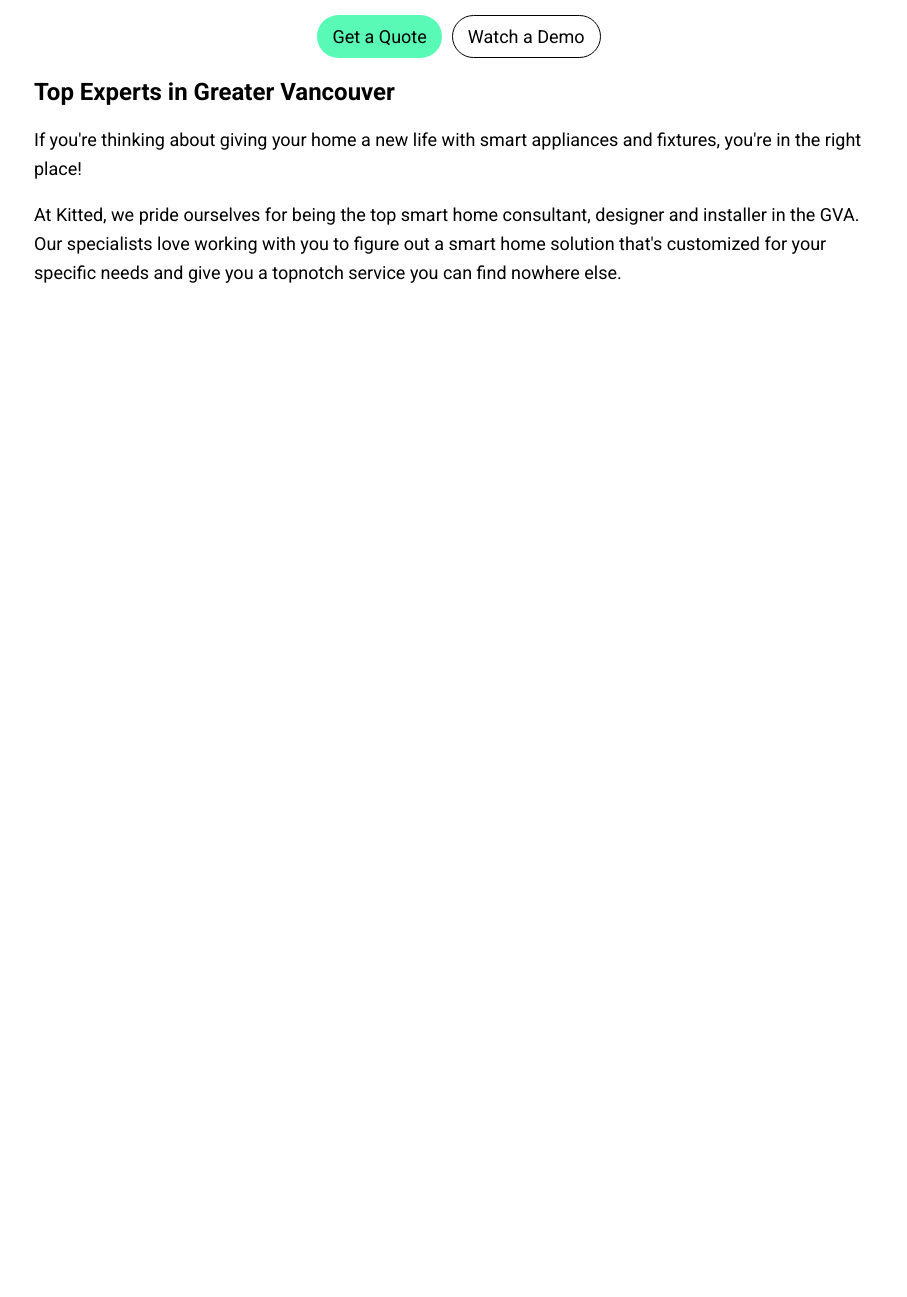
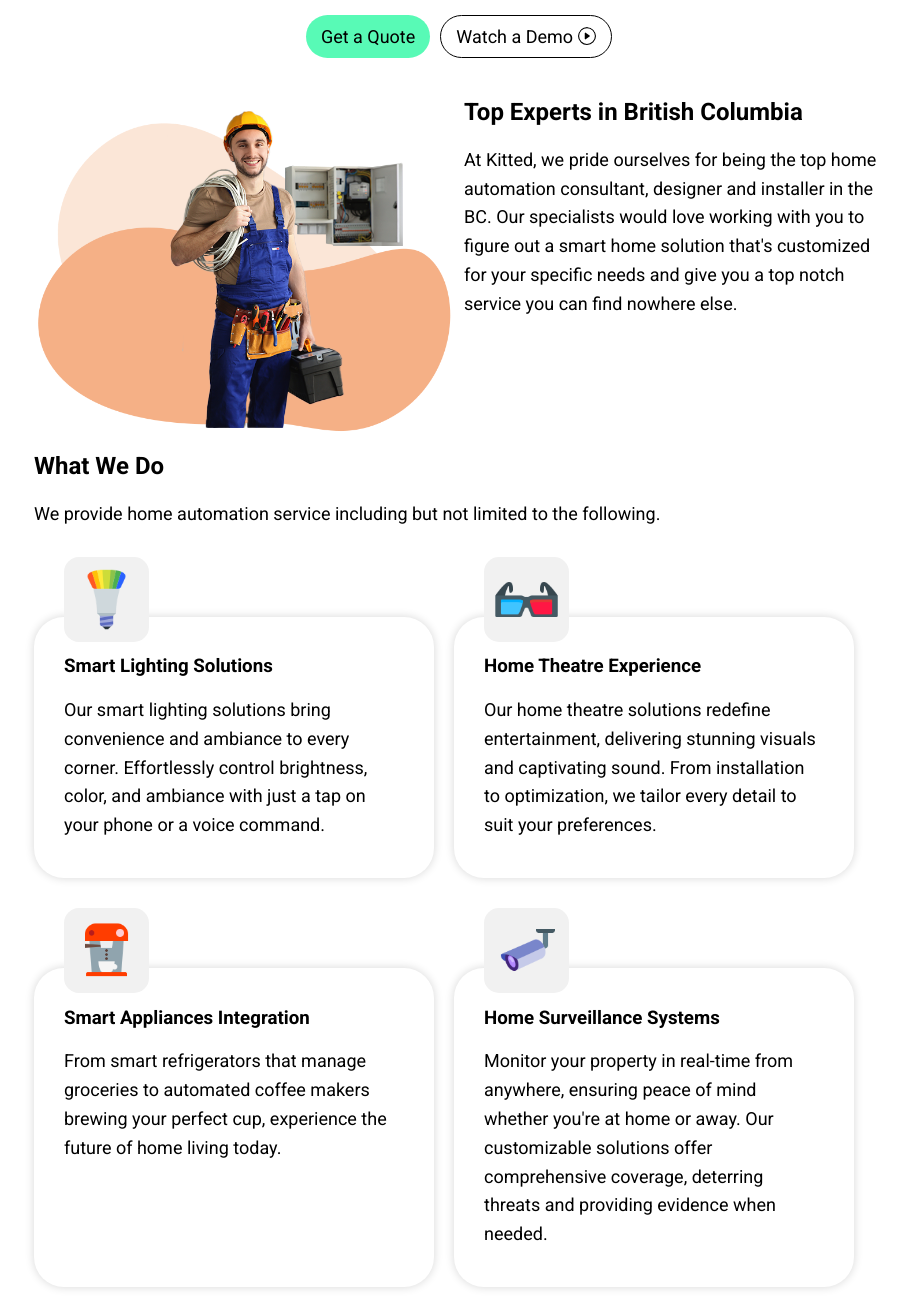
Before and after one commit to socketshowbiz/kitted, a plain HTML site: page index.html in a window 1280 px wide. Shown: the part 678-1975 px from the top of the page, without its empty margins (181-1088 px from the left). Before the commit the page ends 994 px from the top, so only its background shows below. Drawn offline with Linux system fonts and the light colour scheme.

Commit message:
services

```diff
--- a/index.html
+++ b/index.html
@@ -19,7 +19,9 @@
   <body>
     <div class="nav">
       <img src="./imgs/logo.svg" alt="kitted house" />
-      <a href="" target="_blank">Get a Quote</a>
+      <a href="https://forms.gle/JZFF9xgFmSEenpwGA" target="_blank"
+        >Get a Quote</a
+      >
     </div>
 
     <div class="container">
@@ -34,25 +36,121 @@
           solutions.</p
         >
         <div class="hero-cta">
-          <a class="btn-primary" href="">Get a Quote</a>
-          <a class="btn-outline" href="">Watch a Demo</a>
+          <a
+            class="btn-primary"
+            target="_blank"
+            href="https://forms.gle/JZFF9xgFmSEenpwGA"
+            >Get a Quote</a
+          >
+          <a class="btn-outline" href="#demo" onclick="openModal()"
+            >Watch a Demo
+            <img class="btn-icon" src="./imgs/play-circle.svg" alt=""
+          /></a>
         </div>
       </div>
 
       <div class="intro">
-        <h2>Top Experts in Greater Vancouver</h2>
+        <img src="./imgs/electrician.png" alt="" />
+        <div class="copy">
+          <h2>Top Experts in British Columbia</h2>
+          <p
+            >At Kitted, we pride ourselves for being the top home automation
+            consultant, designer and installer in the BC. Our specialists would
+            love working with you to figure out a smart home solution that's
+            customized for your specific needs and give you a top notch service
+            you can find nowhere else.</p
+          >
+        </div>
+      </div>
+
+      <div class="services">
+        <h2>What We Do</h2>
         <p
-          >If you're thinking about giving your home a new life with smart
-          appliances and fixtures, you're in the right place!</p
+          >We provide home automation service including but not limited to the
+          following.</p
         >
-        <p
-          >At Kitted, we pride ourselves for being the top smart home
-          consultant, designer and installer in the GVA. Our specialists love
-          working with you to figure out a smart home solution that's customized
-          for your specific needs and give you a topnotch service you can find
-          nowhere else.</p
-        >
+        <div class="service-items">
+          <div class="service-card">
+            <img src="./imgs/icons8-rgb-lamp-96.png" alt="" />
+            <h3>Smart Lighting Solutions</h3>
+            <p>
+              Our smart lighting solutions bring convenience and ambiance to
+              every corner. Effortlessly control brightness, color, and ambiance
+              with just a tap on your phone or a voice command.
+            </p>
+          </div>
+
+          <div class="service-card">
+            <img src="./imgs/icons8-3d-glasses-96.png" alt="" />
+            <h3>Home Theatre Experience</h3>
+            <p>
+              Our home theatre solutions redefine entertainment, delivering
+              stunning visuals and captivating sound. From installation to
+              optimization, we tailor every detail to suit your preferences.
+            </p>
+          </div>
+
+          <div class="service-card">
+            <img src="./imgs/icons8-coffee-machine-96.png" alt="" />
+            <h3>Smart Appliances Integration</h3>
+            <p>
+              From smart refrigerators that manage groceries to automated coffee
+              makers brewing your perfect cup, experience the future of home
+              living today.
+            </p>
+          </div>
+
+          <div class="service-card">
+            <img src="./imgs/icons8-cctv-96.png" alt="" />
+            <h3>Home Surveillance Systems</h3>
+            <p>
+              Monitor your property in real-time from anywhere, ensuring peace
+              of mind whether you're at home or away. Our customizable solutions
+              offer comprehensive coverage, deterring threats and providing
+              evidence when needed.
+            </p>
+          </div>
+        </div>
+      </div>
+
+      <div id="modal-overlay">
+        <div id="modal-content">
+          <video id="modal-video" controls>
+            <source src="./imgs/home.mp4" type="video/mp4" />
+            Your browser does not support the video tag.
+          </video>
+        </div>
       </div>
     </div>
+    <script>
+      function openModal() {
+        // Get modal elements
+        var modalOverlay = document.getElementById("modal-overlay");
+        var modalVideo = document.getElementById("modal-video");
+
+        // Show modal
+        modalOverlay.style.display = "flex";
+        modalVideo.style.display = "block";
+
+        // You can also set the video source dynamically using JavaScript if needed
+        // modalVideo.src = 'your-video.mp4';
+      }
+
+      // Close modal when clicking outside the video
+
+      function handleWindowClick(event) {
+        var modalOverlay = document.getElementById("modal-overlay");
+        var modalVideo = document.getElementById("modal-video");
+
+        if (event.target == modalOverlay) {
+          modalOverlay.style.display = "none";
+          modalVideo.style.display = "none";
+          modalVideo.pause();
+        }
+      }
+      window.onclick = handleWindowClick;
+
+      window.ontouchend = handleWindowClick;
+    </script>
   </body>
 </html>
--- a/style.css
+++ b/style.css
@@ -17,7 +17,7 @@ body {
   margin: 0 auto;
   box-shadow: 0px 0px 10px #00000029;
   height: 50px;
-  width: 80%;
+  width: 85%;
   padding: 10px 15px;
   border-radius: 60px;
   display: flex;
@@ -26,6 +26,7 @@ body {
   max-width: 850px;
   position: fixed;
   background-color: white;
+  z-index: 100;
 }
 
 .nav img {
@@ -81,11 +82,16 @@ body {
   color: black;
   width: fit-content;
   border: 1px solid black;
+  gap: 5px;
 }
 
 .btn-outline:hover {
   background-color: #c9c9c9;
   cursor: pointer;
+}
+
+.btn-icon {
+  width: 18px !important;
 }
 
 .container {
@@ -119,6 +125,76 @@ a {
   font-size: 18px;
 }
 
+.intro {
+  display: flex;
+  gap: 10px;
+  padding-top: 20px;
+  flex-wrap: wrap;
+}
+
+.intro img {
+  flex: 1;
+  width: 100%;
+  object-fit: contain;
+  min-width: 300px;
+}
+
+.intro .copy {
+  flex: 1;
+}
+
+.service-card {
+  box-shadow: 0px 0px 10px #00000029;
+  border-radius: 30px;
+  box-sizing: border-box;
+  padding: 20px 30px;
+  max-width: 400px;
+  position: relative;
+  margin-top: 70px;
+}
+
+.service-card img {
+  background-color: #f1f1f1;
+  border-radius: 15px;
+  position: absolute;
+  top: -60px;
+  width: 65px;
+  padding: 10px;
+}
+
+.service-items {
+  display: flex;
+  flex-wrap: wrap;
+  gap: 20px;
+}
+
+#modal-overlay {
+  display: none;
+  position: fixed;
+  top: 0;
+  left: 0;
+  width: 100%;
+  height: 100%;
+  background: rgba(0, 0, 0, 0.7);
+  justify-content: center;
+  align-items: center;
+}
+
+#modal-content {
+  background: #fff;
+  padding: 20px;
+  border-radius: 10px;
+  box-shadow: 0 0 10px rgba(0, 0, 0, 0.3);
+  max-width: 600px;
+  margin: 0 auto;
+}
+
+/* Hide video initially */
+#modal-video {
+  display: none;
+  width: 100%;
+  height: auto;
+}
 @media only screen and (max-width: 600px) {
   .hero h1 {
     font-size: 48px;
```
Also changed, not shown: imgs/electrician.png (added), imgs/icons8-3d-glasses-96.png (added), imgs/icons8-cctv-96.png (added), imgs/icons8-coffee-machine-96.png (added), imgs/icons8-rgb-lamp-96.png (added), imgs/play-circle.svg (added), imgs/purple glow.jpg (added).
